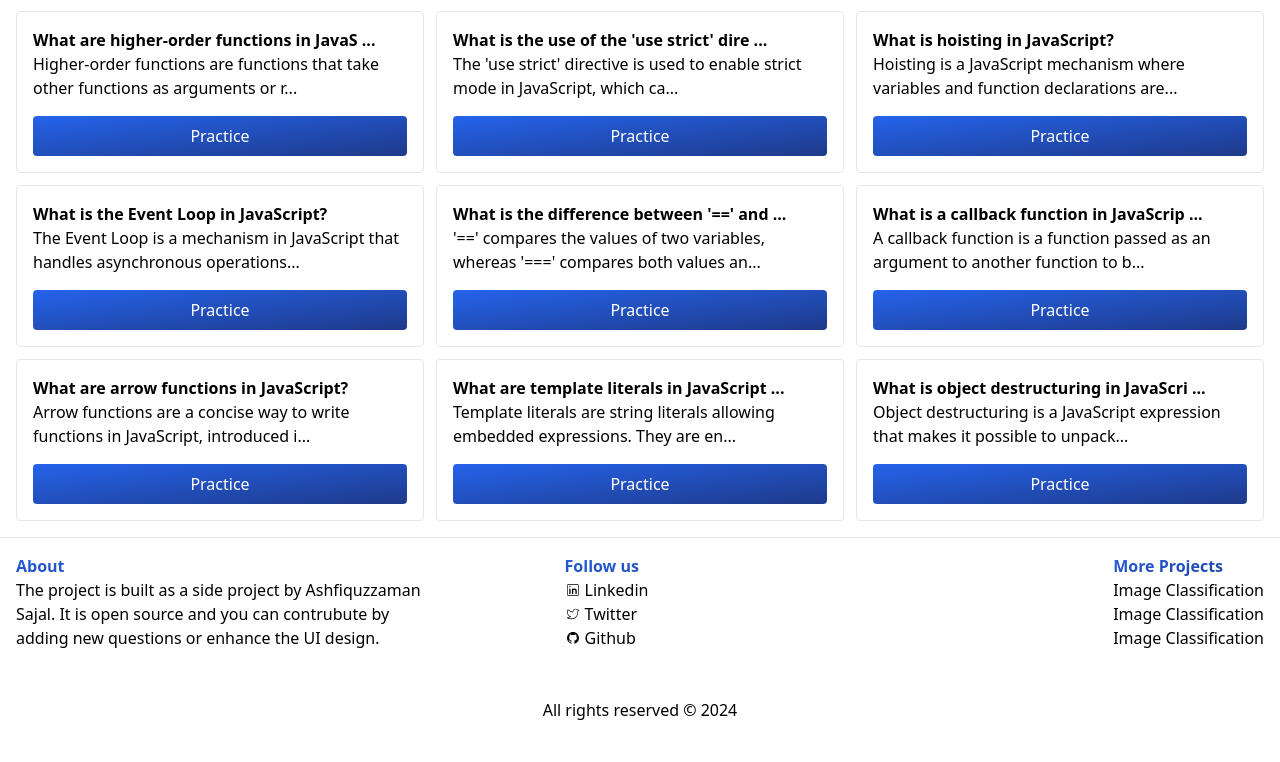
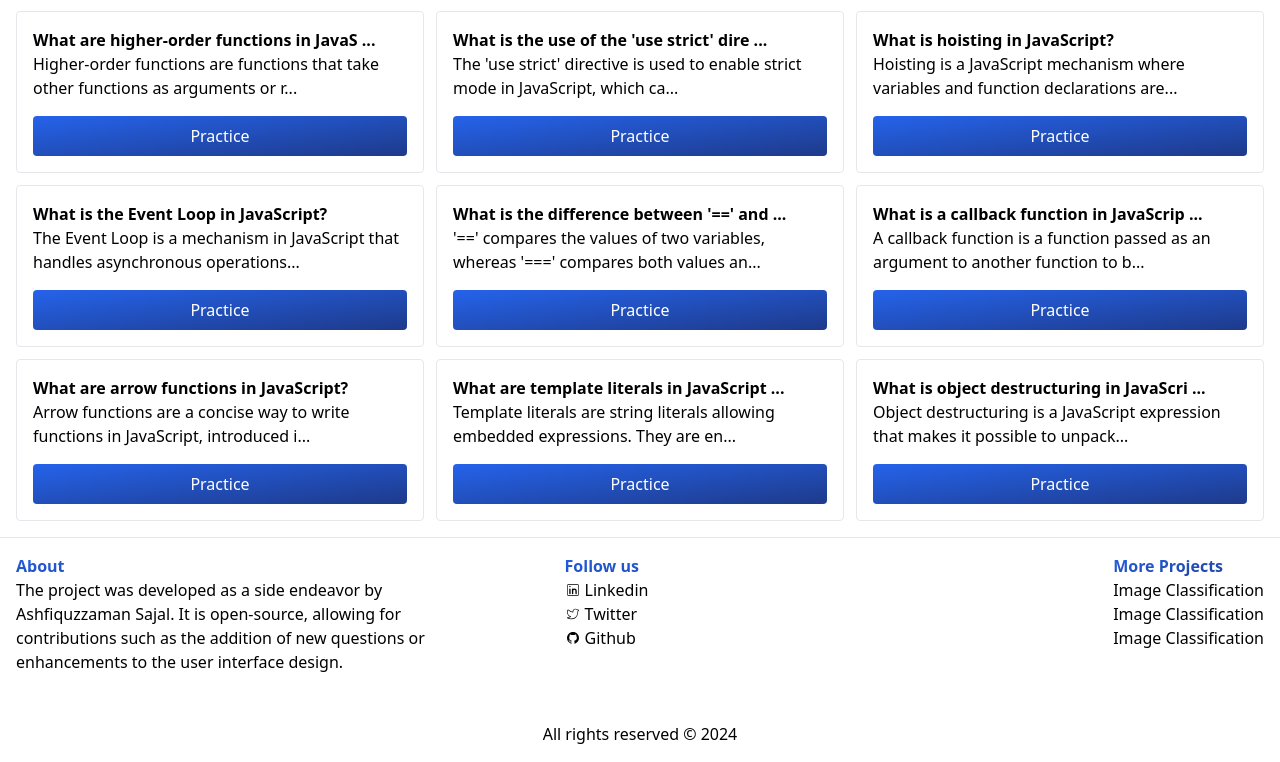
Before and after one commit to ashsajal1/js-practice-app, a React (Vite) app: page / in a window 1280 px wide. Shown: the part 493-1255 px from the top of the page. Before the commit the page ends 1231 px from the top, so only its background shows below. Built offline with nearby package versions, Linux system fonts and the light colour scheme.

Commit message:
change about

```diff
--- a/src/components/partials/footer.tsx
+++ b/src/components/partials/footer.tsx
@@ -16,7 +16,7 @@ export default function Footer() {
       <div className="flex w-full justify-between flex-col md:flex-row gap-6">
         <div className="md:w-1/3 w-3/4">
           <h3 className="font-extrabold g-text">About</h3>
-          <p className="">The project is built as a side project by Ashfiquzzaman Sajal. It is open source and you can contrubute by adding new questions or enhance the UI design.</p>
+          <p className="">The project was developed as a side endeavor by Ashfiquzzaman Sajal. It is open-source, allowing for contributions such as the addition of new questions or enhancements to the user interface design.</p>
         </div>
 
         <div className="w-1/3">
```
